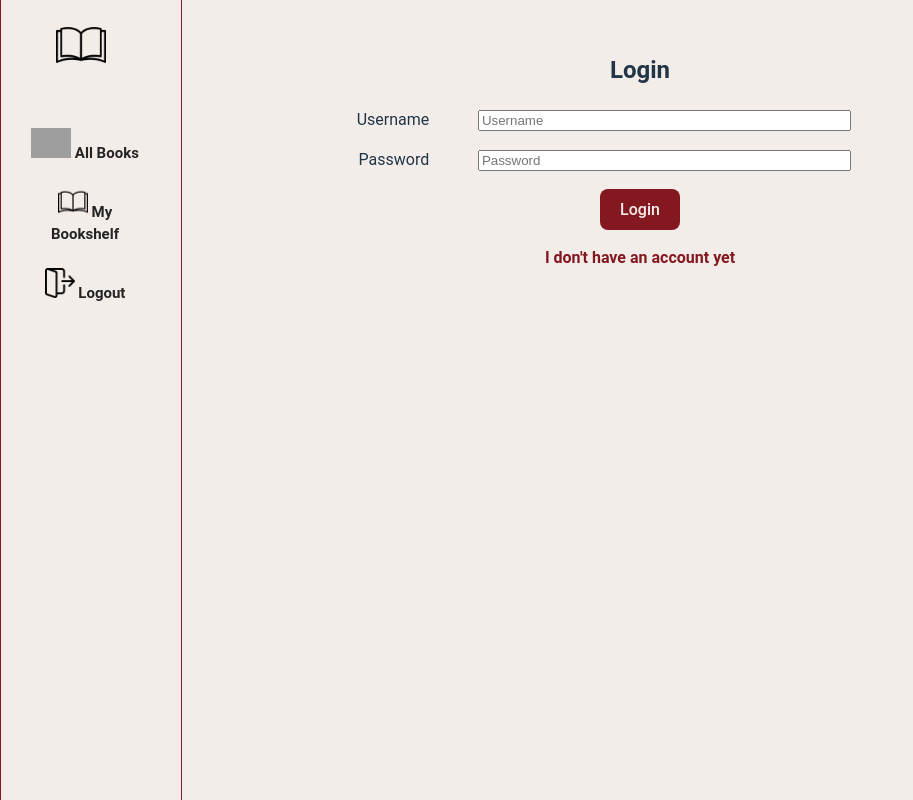
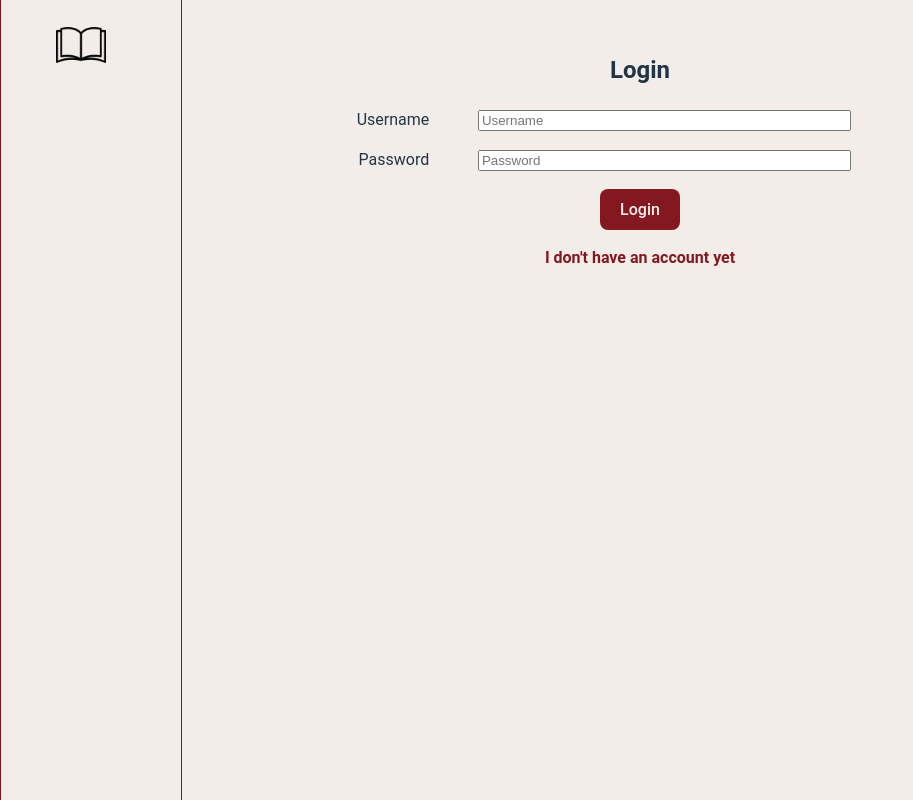
Before and after one commit to larry-dalmeida/ss23-friends-shelves, a React (Vite) app in the folder frontend/: page / in a window 1280 px wide. Shown: the whole page, without its empty margins (0-913 px from the left). Built offline with nearby package versions, Linux system fonts and the light colour scheme; grey boxes are pictures that could not be loaded.

Commit message:
Fixed NavBar before login

```diff
--- a/frontend/src/App.jsx
+++ b/frontend/src/App.jsx
@@ -1,5 +1,4 @@
-import { useState, useEffect, useContext } from 'react';
-import axios from 'axios';
+import { useEffect, useContext } from 'react';
 import BookCreate from './components/BookCreate'
 import BookList from './components/BookList'
 import './App.css'
--- a/frontend/src/components/NavBar.jsx
+++ b/frontend/src/components/NavBar.jsx
@@ -1,17 +1,15 @@
-import { useState, useContext } from 'react';
+import { useContext } from 'react';
 import bookImage from '../assets/images/book.png';
 import bookShelves from '../assets/images/bookshelves.png';
 import logout from '../assets/images/logout.png';
-import axios from 'axios';
 import BooksContext from '../context/books';
 import UserContext from '../context/user';
 
 
-// Esther to Alex: I guess its on your list to not show the nav bar items when someone is
 function NavBar() {
 
         const { handleFetchBooks, setBooks } = useContext(BooksContext);
-        const { handleLogout } = useContext(UserContext);
+        const { loggedIn, handleLogout } = useContext(UserContext);
 
 
         const handleShowAllBooks = () => {
@@ -22,20 +20,17 @@ function NavBar() {
                 handleFetchBooks("mine");
         };
 
-        // Esther to Alex: can this logic be moved to the App.jsx / some middleware file, that holds all the functions?
-        // then we don't need axios in this one any more
-        const clickLogout = () => {
-                handleLogout();
-                setBooks([]);
-        };
-
+        let NavBarIcons = <div><a className="nav-link" onClick={handleShowAllBooks}> <img className='linkImage' src={bookShelves} /> All Books</a>
+        <a className="nav-link" onClick={handleShowMyBooks}> <img className='linkImage' src={bookImage} /> My Bookshelf</a>
+        <a className="nav-link" onClick={() => {handleLogout(); setBooks([]);}}> <img className='linkImage' src={logout} /> Logout</a></div>;
+       if(loggedIn == false){
+        NavBarIcons = "";
+       }
 
         //Show navbar
         return (<div className="navBar">
                 <img id='logo' src={bookImage} />
-                <a className="nav-link" onClick={handleShowAllBooks}> <img className='linkImage' src={bookShelves} /> All Books</a>
-                <a className="nav-link" onClick={handleShowMyBooks}> <img className='linkImage' src={bookImage} /> My Bookshelf</a>
-                <a className="nav-link" onClick={clickLogout}> <img className='linkImage' src={logout} /> Logout</a>
+                {NavBarIcons}
         </div>)
 
 }
--- a/frontend/src/context/user.jsx
+++ b/frontend/src/context/user.jsx
@@ -1,4 +1,4 @@
-import { createContext, useState, useContext } from 'react';
+import { createContext, useState } from 'react';
 import axios from 'axios';
 
 
```
Also changed, not shown: 1 other file (tests, documents, lock files or other folders).
